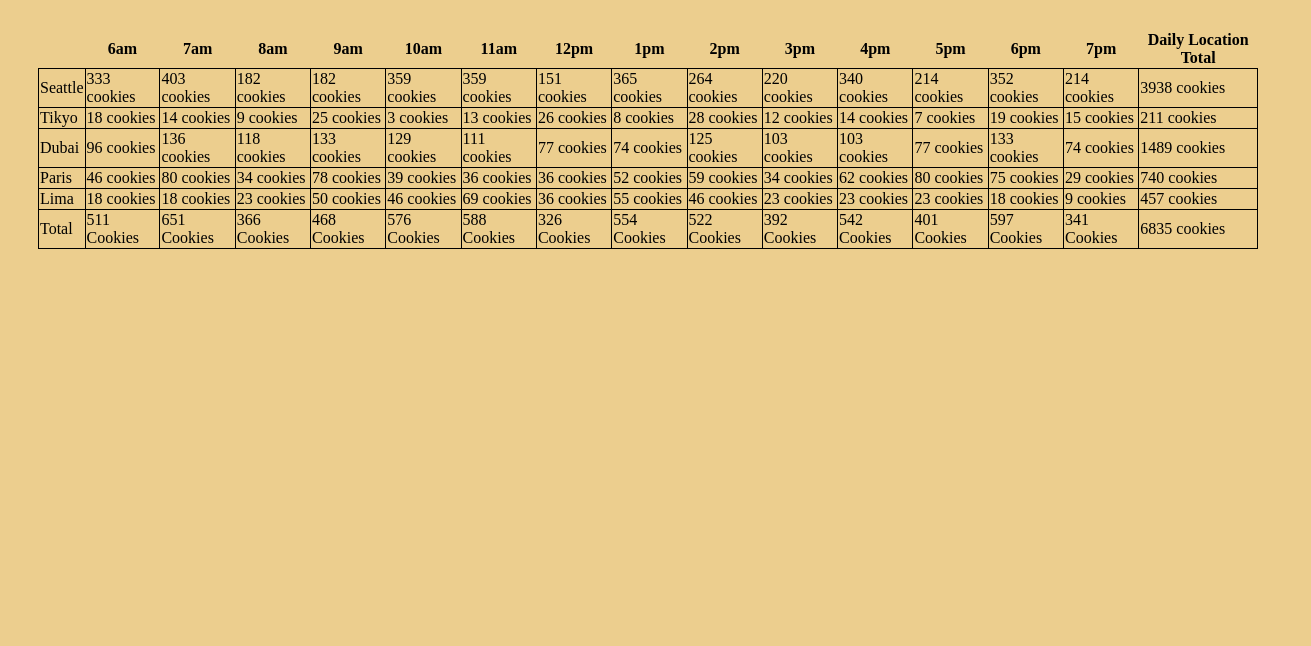
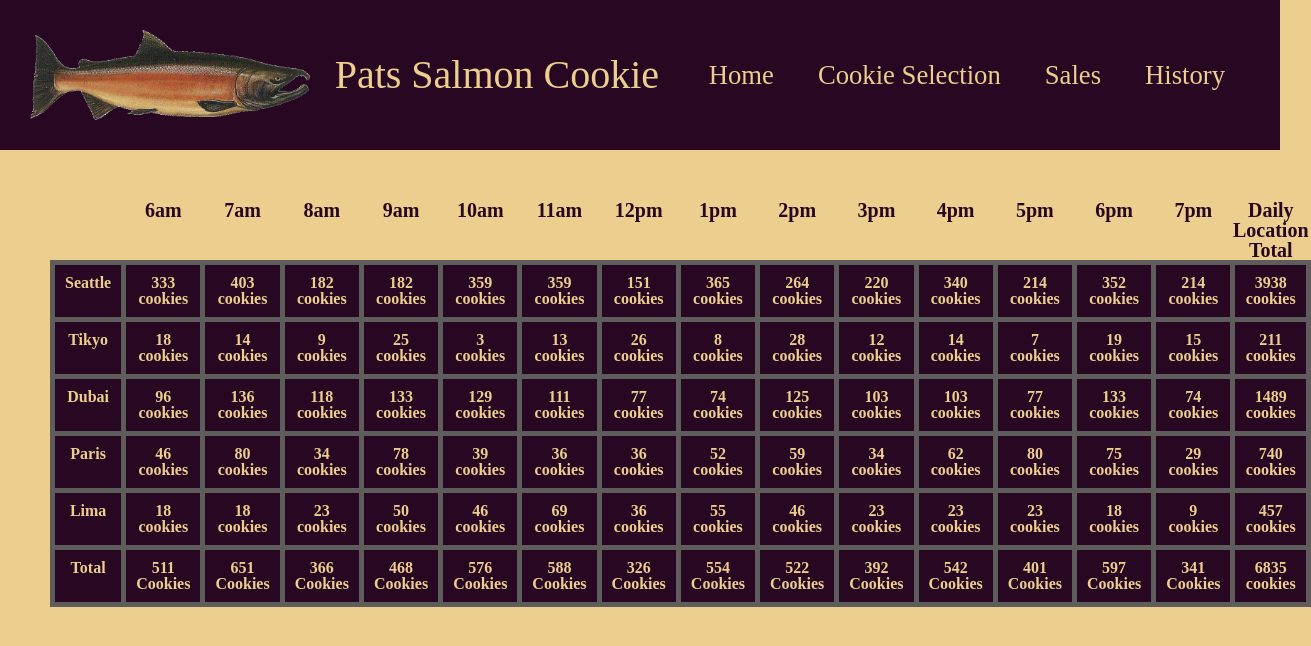
Before and after one commit to HishamAlNaji/cookie-stand, a plain HTML site: page sales.html in a window 1280 px wide. Shown: the whole page, 1311 px wide, since content can reach past the window. Drawn offline with Linux system fonts and the light colour scheme.

Commit message:
make some styles to the table

```diff
--- a/CSS/style.css
+++ b/CSS/style.css
@@ -42,7 +42,9 @@ header nav ul li a {
     text-decoration: none;
     color: #ECCE8E;
 }
-
+main{
+    color: #ECCE8E;
+}
 main div h3 {
     color:#270722 ;
     font-size: 20pt;
@@ -59,16 +61,24 @@ main div p {
     margin-right: 100px;
 }
 
-td {
-    border: 1px solid black;
+main table tr td {
+    border: 5px solid #5E5D5C;
+    text-align: center;
+    padding: 10px;
+    font-weight: bold;
+    background-color: #270722;
+
+
 }
 
-th {
+main table tr th {
     border: none;
+    font-weight: bold;
+    font-size: 15pt;
+    color: #270722;
 }
 
 table {
     border-collapse: collapse;
-    margin: 30px;
-
+    margin: 50px;
 }
--- a/JS/app.js
+++ b/JS/app.js
@@ -40,8 +40,6 @@ var table = document.createElement('table');
 
 City.prototype.render = function (location, title) {
     var mainTag = document.getElementsByTagName('main')[0];
-    var shopLocation = document.createElement('h2');
-    mainTag.appendChild(shopLocation);
     mainTag.appendChild(table);
     var tr = document.createElement('tr')
     table.appendChild(tr)
--- a/sales.html
+++ b/sales.html
@@ -4,9 +4,27 @@
     <meta charset="UTF-8">
     <meta name="viewport" content="width=device-width, initial-scale=1.0">
     <title>Document</title>
+    <link rel="stylesheet" href="CSS/reset.css">
     <link rel="stylesheet" href="CSS/style.css">
 </head>
 <body>
+    <header>
+        <div class="headerB">
+            <img src="img/salmon.png" alt="salmon">
+            <h1>Pats Salmon Cookie</h1>
+            <nav>
+                <ul>
+                    <li><a href="index.html">Home</a></li>
+                    <li><a href="#">Cookie Selection</a></li>
+                    <li><a href="sales.html">Sales</a></li>
+                    <li><a href="History.html">History</a></li>
+                </ul>
+            </nav>
+
+        </div>
+
+
+    </header>
     <main>
 
     </main>
```
